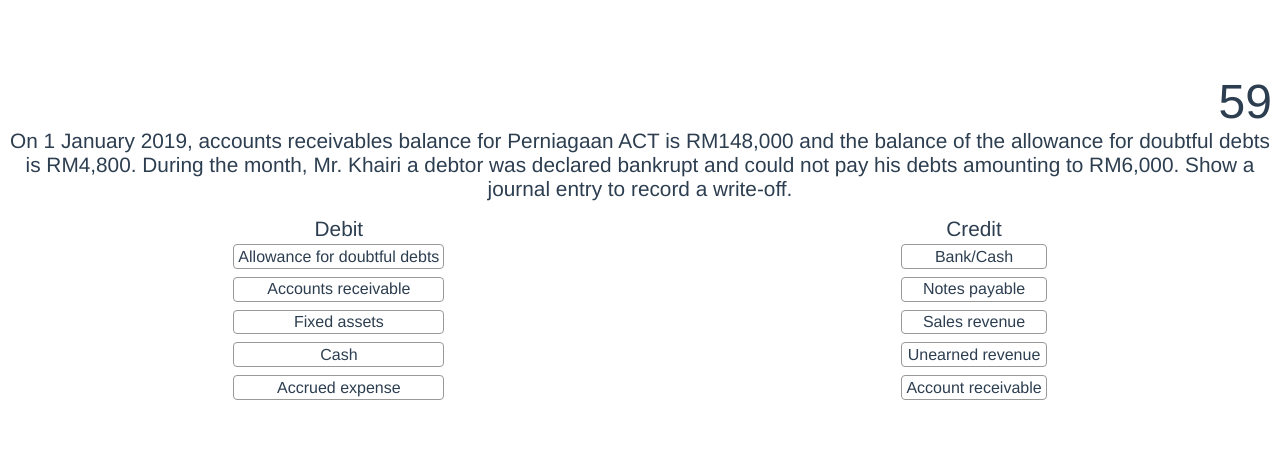
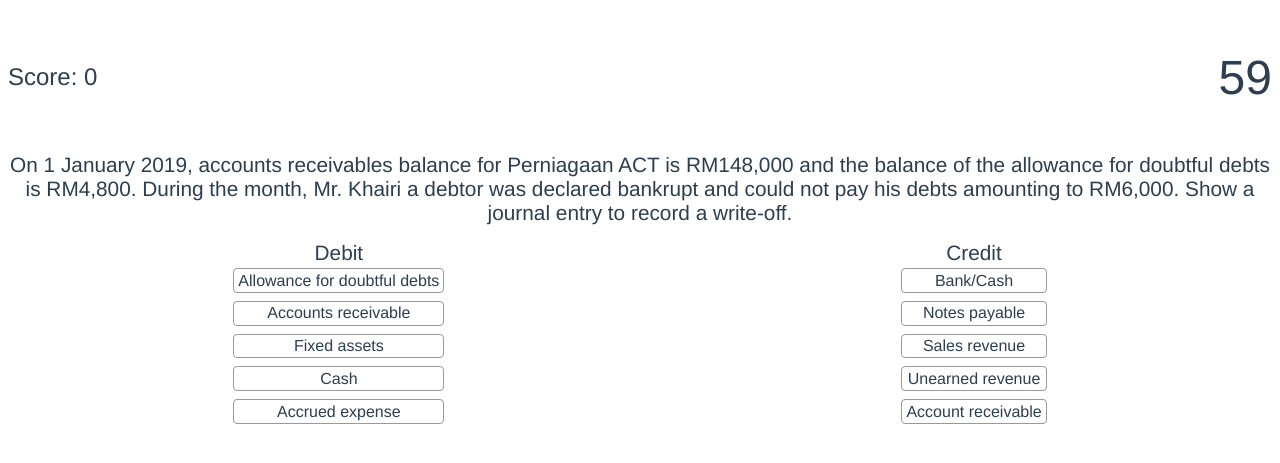
Before and after one commit to DavidTan0527/Minigame-App, a Vue app: page /game/1 in a window 1280 px wide. Shown: the part 167-630 px from the top of the page. Built offline with nearby package versions, Linux system fonts and the light colour scheme; what vue-luckywheel would draw is missing.

Commit message:
Add score display to matching

```diff
--- a/src/views/match.vue
+++ b/src/views/match.vue
@@ -1,6 +1,9 @@
 <template>
   <div id="_match">
+    <div class="header">
+      <div class="score">Score: {{ correct }}</div>
       <div class="timer" :class="{danger}">{{ time }}</div>
+    </div>
     <div class="question">
       {{ QArr.length ? QArr[qId].text : '' }}
     </div>
@@ -202,12 +205,21 @@ export default {
 
 <style lang="scss">
 #_match {
+  .header {
+    display: flex;
+    justify-content: space-between;
+    align-items: center;
+    margin-bottom: 3rem;
+    .score {
+      font-size: 1.5rem;
+    }
     .timer {
       display: flex;
       justify-content: flex-end;
       font-size: 3rem;
       &.danger {
         color: red;
+      }
     }
   }
   .question {
```
Lines whose indentation alone changed are shown as unchanged.
